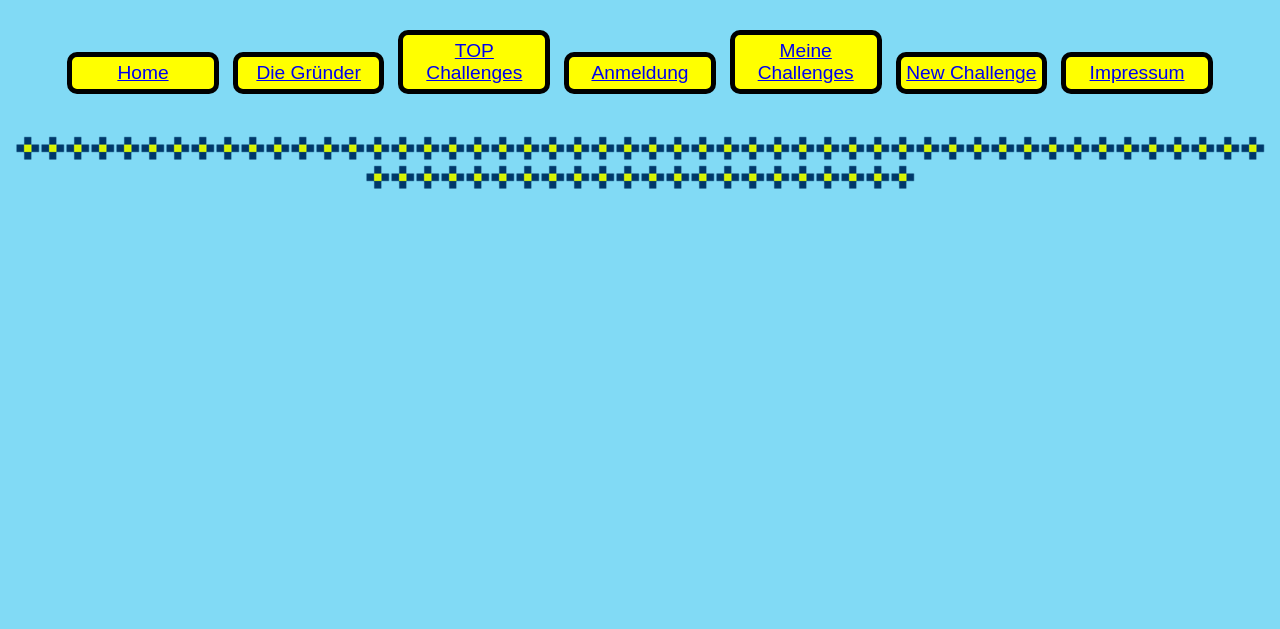
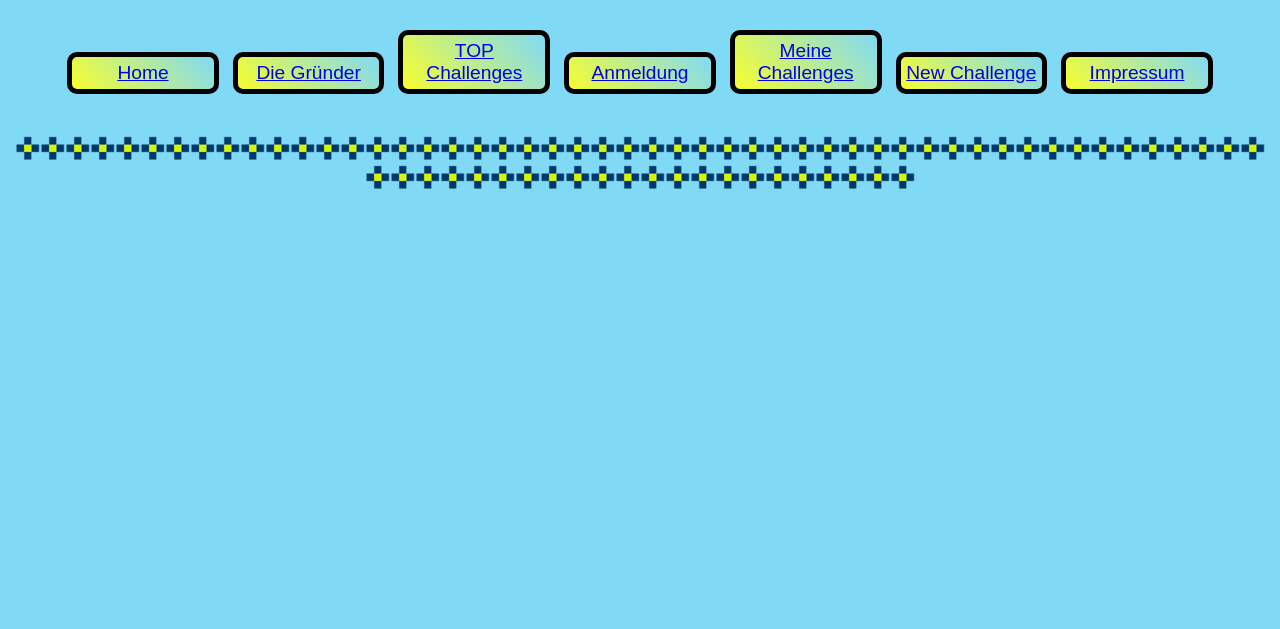
Before and after one commit to CYTchallengeYourTeam/CYT, a plain HTML site: page Unterseiten/home.html in a window 1280 px wide. Shown: the part 171-800 px from the top of the page. Drawn offline with Linux system fonts and the light colour scheme.

Commit message:
Update style.css

```diff
--- a/style.css
+++ b/style.css
@@ -34,13 +34,13 @@ button {
 	border-radius: 10px;
 	font-size: 120%;
 	width: 12%;
-	background-color: yellow;
+	background: linear-gradient(50deg, #F7FE2E, #81DAF5);
 	color: black;
 	tansition-duration: 0.4s;
 }
 
 button:hover {
-	background-color: darkblue;
+	background: linear-gradient(00087D, #00437D, #63A9E6);
 	color: yellow;
 }
 
```
